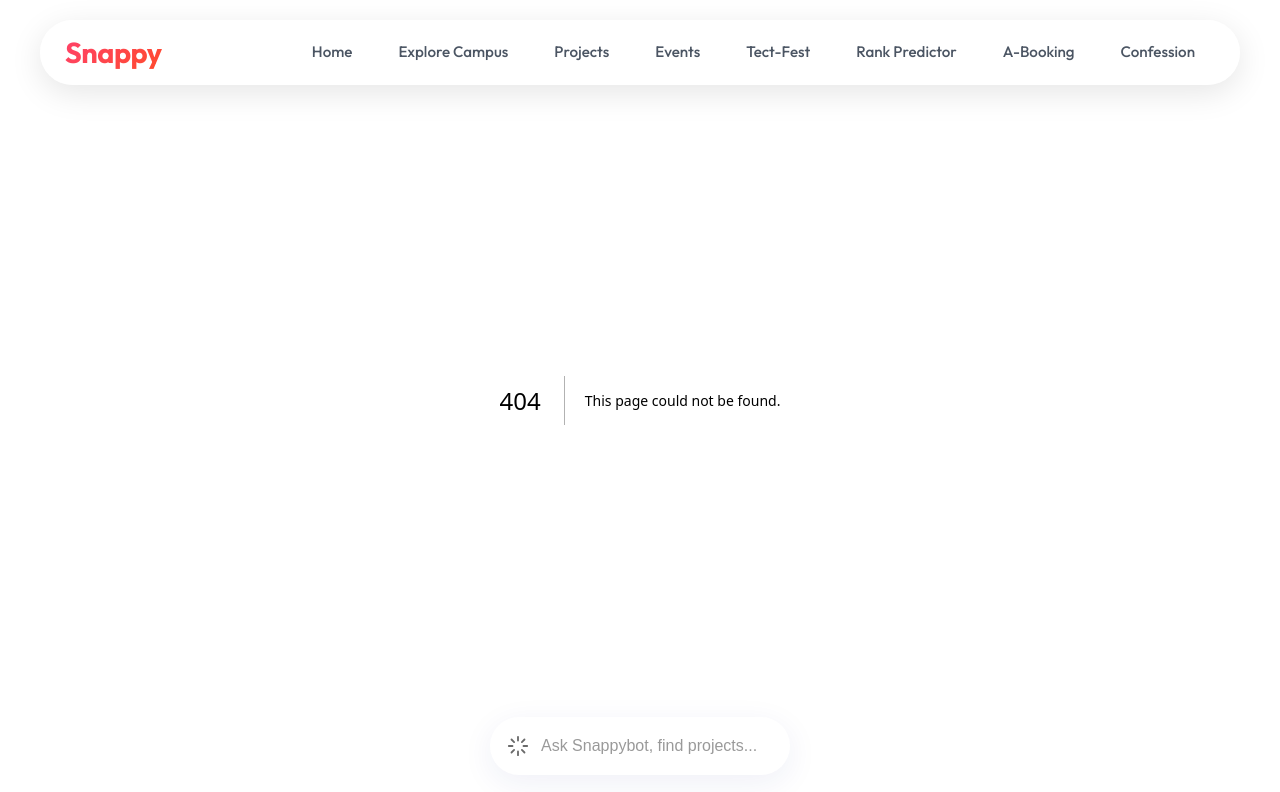
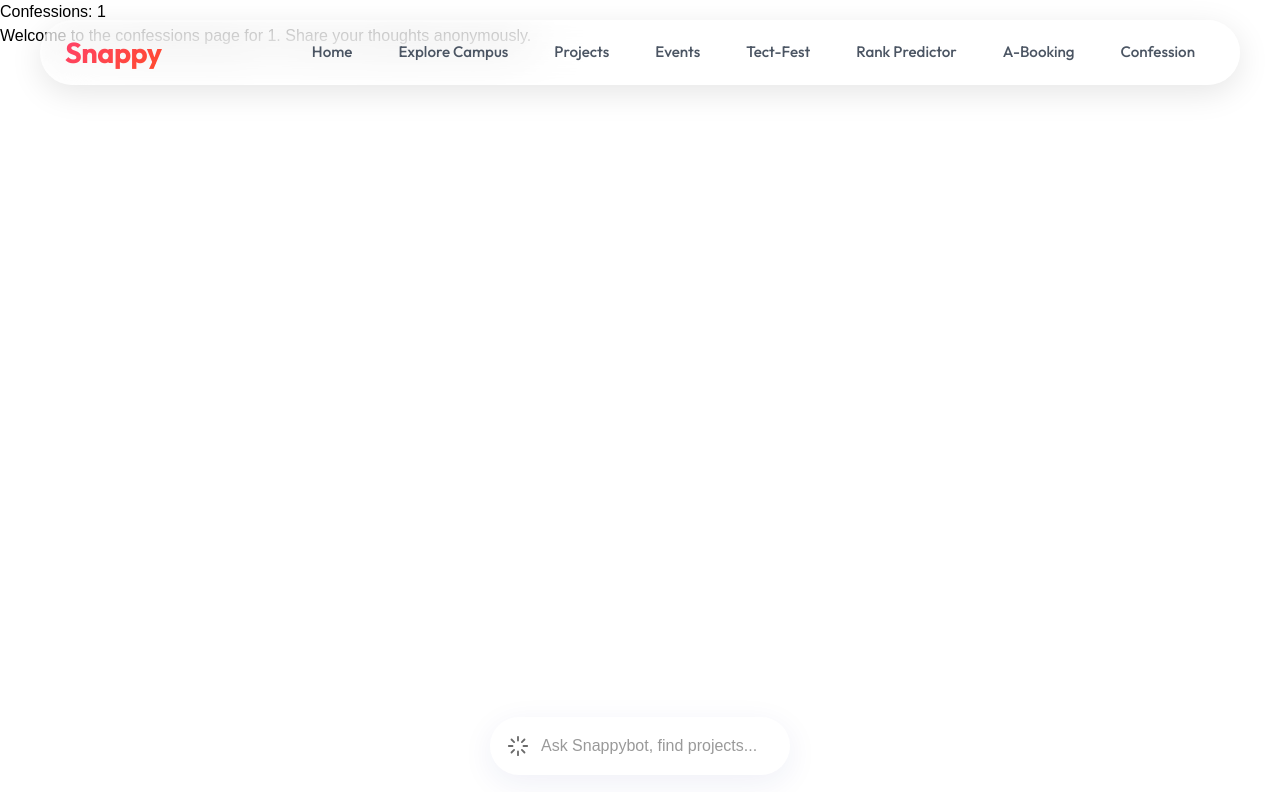
Before and after one commit to nayaknishant656/snappy-poornima, a Next.js app: page /confession/1 in a window 1280 px wide. Before the commit this address had no page. Shown: the top 792 px of the page. Built offline with nearby package versions, Linux system fonts and the light colour scheme.

Commit message:
developed Three Components to integrate for the campus catalog

```diff
--- /dev/null
+++ b/app/confession/[slug]/page.jsx
@@ -0,0 +1,14 @@
+'use client'
+import React from 'react'
+import { useParams } from 'next/navigation'
+
+export default function ConfessionPage() {
+    const { slug } = useParams();
+
+    return (
+        <div className="confession-container">
+            <h1>Confessions: {slug}</h1>
+            <p>Welcome to the confessions page for {slug}. Share your thoughts anonymously.</p>
+        </div>
+    )
+}
--- /dev/null
+++ b/components/feature/campus/catalog/CatalogFooter.jsx
@@ -0,0 +1,10 @@
+'use client'
+import React from 'react';
+
+export default function CatalogFooter({ footerText }) {
+    return (
+        <footer className="catalog-bottom">
+            <p>{footerText}</p>
+        </footer>
+    );
+}
--- /dev/null
+++ b/components/feature/campus/catalog/CatalogHeader.jsx
@@ -0,0 +1,20 @@
+'use client'
+import React from 'react';
+import { GraduationCap } from 'lucide-react';
+
+export default function CatalogHeader({ name, badge, description }) {
+    return (
+        <header className="catalog-university-header">
+            <div className="hub-navigation-label">
+                <h2>Campus Hub Navigation</h2>
+                <div className="label-line"></div>
+            </div>
+            <div className="header-badge">
+                <GraduationCap className="w-4 h-4 mr-2" />
+                <span>{badge}</span>
+            </div>
+            <h1>{name}</h1>
+            <p className="college-description">{description}</p>
+        </header>
+    );
+}
```
